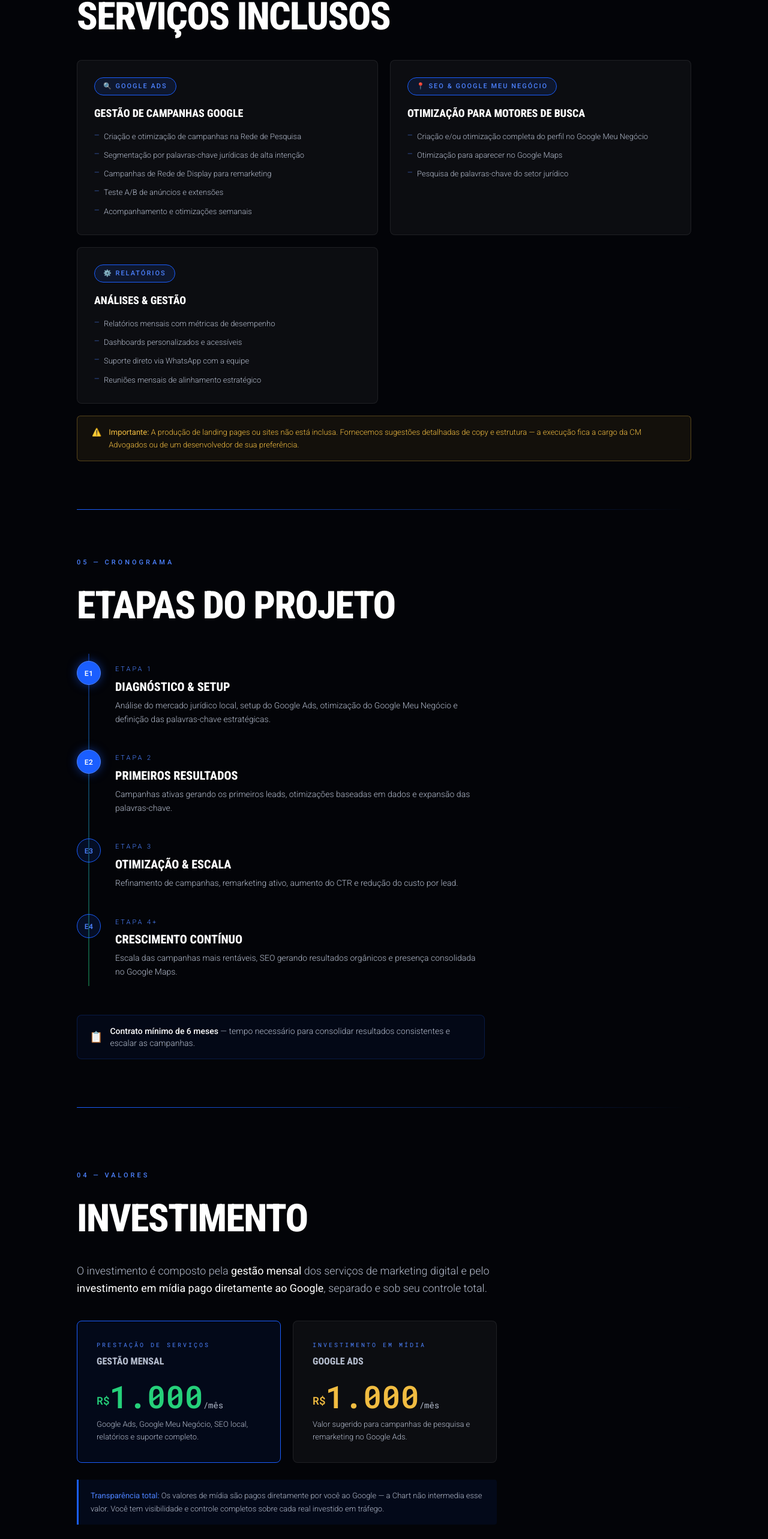
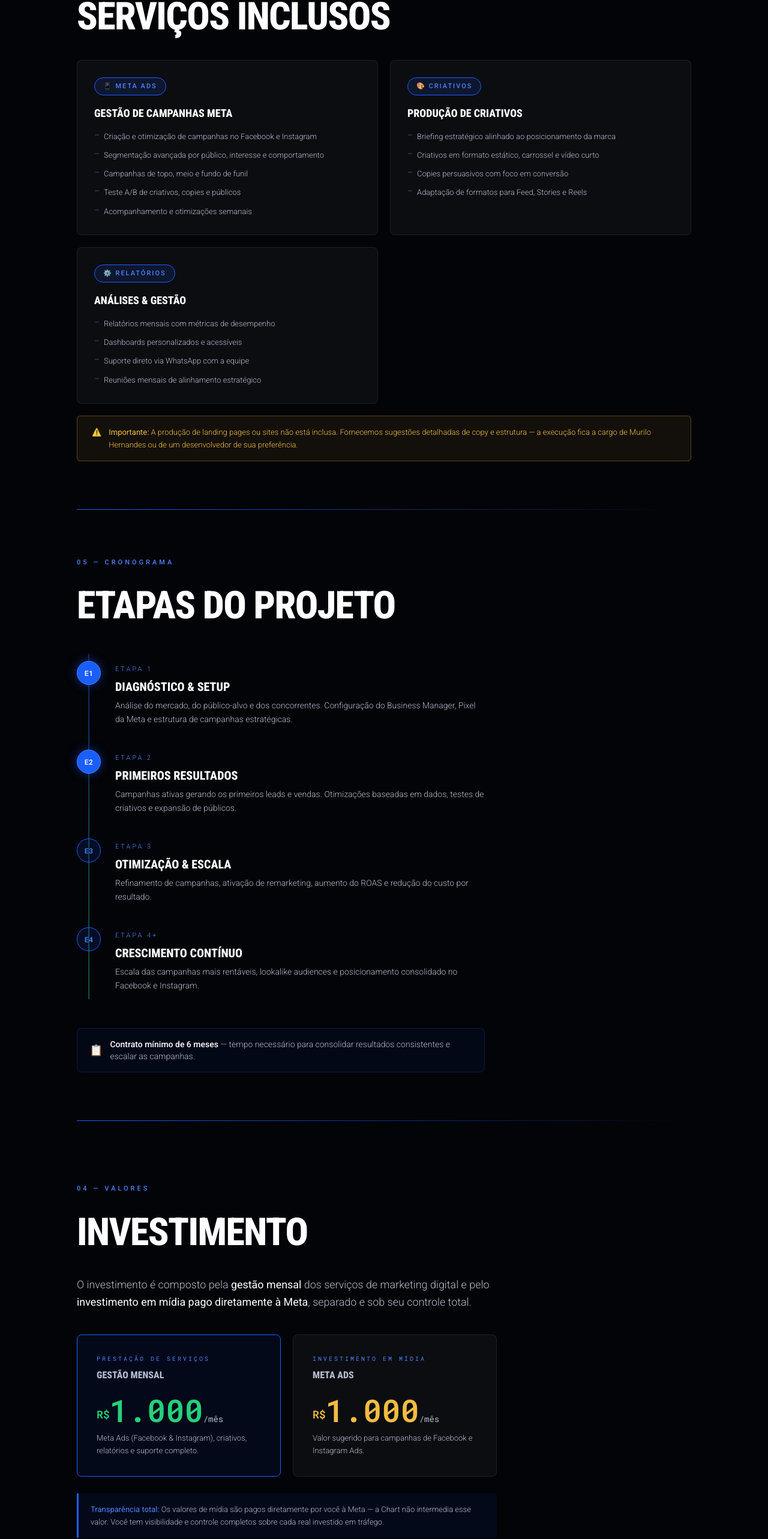
Before and after one commit to chartdigital/proposta-meta-ads, a React (Vite) app: page / in a window 1280 px wide. Shown: the part 2536-5102 px from the top of the page at 60% size. Built offline with nearby package versions, Linux system fonts and the light colour scheme; the HTML template or start-up script is replaced by a standard one.

Commit message:
Changes
Co-authored-by: chartdigital <264038008+chartdigital@users.noreply.github.com>

```diff
--- a/index.html
+++ b/index.html
@@ -4,8 +4,8 @@
     <meta charset="UTF-8" />
     <meta name="viewport" content="width=device-width, initial-scale=1.0" />
     <!-- TODO: Set the document title to the name of your application -->
-    <title>Chart Solutions</title>
-    <meta name="description" content="Proposta personalizada">
+    <title>Proposta Meta Ads — Murilo Hernandes | Chart</title>
+    <meta name="description" content="Proposta de Meta Ads para Murilo Hernandes — Chart Agência">
     <meta name="author" content="Lovable" />
 
     <!-- TODO: Update og:title to match your application name -->
@@ -17,10 +17,10 @@
     <meta name="twitter:card" content="summary_large_image" />
     <meta name="twitter:site" content="@Lovable" />
     <meta name="twitter:image" content="https://storage.googleapis.com/gpt-engineer-file-uploads/zD5tx9gJpbaED7gp4FVhectM91v1/social-images/social-1776109574979-Prancheta_18.webp">
-    <meta property="og:title" content="Chart Solutions">
-  <meta name="twitter:title" content="Chart Solutions">
-  <meta property="og:description" content="Proposta personalizada">
-  <meta name="twitter:description" content="Proposta personalizada">
+    <meta property="og:title" content="Proposta Meta Ads — Murilo Hernandes | Chart">
+  <meta name="twitter:title" content="Proposta Meta Ads — Murilo Hernandes | Chart">
+  <meta property="og:description" content="Proposta de Meta Ads para Murilo Hernandes — Chart Agência">
+  <meta name="twitter:description" content="Proposta de Meta Ads para Murilo Hernandes — Chart Agência">
 </head>
 
   <body>
--- a/src/components/proposal/ClosingSection.tsx
+++ b/src/components/proposal/ClosingSection.tsx
@@ -5,13 +5,13 @@ const ClosingSection = () => (
     </p>
     <span className="text-4xl animate-fade-up max-md:text-3xl">🚀</span>
     <h2 className="font-condensed text-[clamp(24px,6vw,80px)] font-extrabold uppercase tracking-tighter leading-none animate-fade-up max-md:text-[clamp(26px,9vw,48px)]">
-      A <span className="text-primary-light">CM Advogados</span>
+      <span className="text-primary-light">Murilo Hernandes</span>
       <br />
-      no topo do Google
+      dominando o Meta
     </h2>
     <p className="text-[clamp(14px,1.5vw,18px)] text-muted-foreground max-w-[520px] leading-relaxed animate-fade-up max-md:text-[14px]">
-      Estamos prontos para posicionar seu escritório como referência na região. Vamos transformar buscas em clientes
-      reais.
+      Estamos prontos para posicionar sua marca como referência no Facebook e Instagram. Vamos transformar
+      audiência em clientes reais.
     </p>
     <a
       href="https://wa.me/5537999388448"
--- a/src/components/proposal/InvestmentSection.tsx
+++ b/src/components/proposal/InvestmentSection.tsx
@@ -10,7 +10,7 @@ const InvestmentSection = () => (
     <p className="text-[clamp(15px,1.4vw,18px)] text-muted-foreground leading-relaxed max-w-[720px] mb-10 animate-fade-up max-md:text-[14px] max-md:mb-6">
       O investimento é composto pela <strong className="text-foreground">gestão mensal</strong> dos serviços de
       marketing digital e pelo{" "}
-      <strong className="text-foreground">investimento em mídia pago diretamente ao Google</strong>, separado e
+      <strong className="text-foreground">investimento em mídia pago diretamente à Meta</strong>, separado e
       sob seu controle total.
     </p>
 
@@ -29,7 +29,7 @@ const InvestmentSection = () => (
           <span className="text-sm text-muted-foreground font-normal">/mês</span>
         </div>
         <div className="text-[13px] text-muted-foreground leading-relaxed mt-2.5 max-md:text-[12px]">
-          Google Ads, Google Meu Negócio, SEO local, relatórios e suporte completo.
+          Meta Ads (Facebook & Instagram), criativos, relatórios e suporte completo.
         </div>
       </div>
 
@@ -39,7 +39,7 @@ const InvestmentSection = () => (
           Investimento em Mídia
         </div>
         <div className="font-condensed text-base font-extrabold uppercase text-muted-foreground mb-5 max-md:mb-3 max-md:text-sm">
-          Google Ads
+          Meta Ads
         </div>
         <div className="font-mono font-bold leading-none mb-2">
           <span className="text-lg text-gold align-super max-md:text-base">R$</span>
@@ -47,14 +47,14 @@ const InvestmentSection = () => (
           <span className="text-sm text-muted-foreground font-normal">/mês</span>
         </div>
         <div className="text-[13px] text-muted-foreground leading-relaxed mt-2.5 max-md:text-[12px]">
-          Valor sugerido para campanhas de pesquisa e remarketing no Google Ads.
+          Valor sugerido para campanhas de Facebook e Instagram Ads.
         </div>
       </div>
     </div>
 
     <div className="bg-primary/[0.07] border-l-[3px] border-primary rounded-r px-5 py-4 text-[13px] text-muted-foreground leading-relaxed mt-7 max-w-[700px] animate-fade-up max-md:px-4 max-md:py-3 max-md:text-[12px] max-md:mt-4">
       <strong className="text-primary-light">Transparência total:</strong> Os valores de mídia são pagos
-      diretamente por você ao Google — a Chart não intermedia esse valor. Você tem visibilidade e controle
+      diretamente por você à Meta — a Chart não intermedia esse valor. Você tem visibilidade e controle
       completos sobre cada real investido em tráfego.
     </div>
   </section>
--- a/src/components/proposal/ServicesSection.tsx
+++ b/src/components/proposal/ServicesSection.tsx
@@ -1,22 +1,23 @@
 const services = [
   {
-    tag: "🔍 Google Ads",
-    title: "Gestão de Campanhas Google",
+    tag: "📱 Meta Ads",
+    title: "Gestão de Campanhas Meta",
     items: [
-      "Criação e otimização de campanhas na Rede de Pesquisa",
-      "Segmentação por palavras-chave jurídicas de alta intenção",
-      "Campanhas de Rede de Display para remarketing",
-      "Teste A/B de anúncios e extensões",
+      "Criação e otimização de campanhas no Facebook e Instagram",
+      "Segmentação avançada por público, interesse e comportamento",
+      "Campanhas de topo, meio e fundo de funil",
+      "Teste A/B de criativos, copies e públicos",
       "Acompanhamento e otimizações semanais",
     ],
   },
   {
-    tag: "📍 SEO & Google Meu Negócio",
-    title: "Otimização para Motores de Busca",
+    tag: "🎨 Criativos",
+    title: "Produção de Criativos",
     items: [
-      "Criação e/ou otimização completa do perfil no Google Meu Negócio",
-      "Otimização para aparecer no Google Maps",
-      "Pesquisa de palavras-chave do setor jurídico",
+      "Briefing estratégico alinhado ao posicionamento da marca",
+      "Criativos em formato estático, carrossel e vídeo curto",
+      "Copies persuasivos com foco em conversão",
+      "Adaptação de formatos para Feed, Stories e Reels",
     ],
   },
   {
@@ -65,7 +66,7 @@ const ServicesSection = () => (
       <span>⚠️</span>
       <span>
         <strong className="text-gold">Importante:</strong> A produção de landing pages ou sites não está inclusa.
-        Fornecemos sugestões detalhadas de copy e estrutura — a execução fica a cargo da CM Advogados ou de um
+        Fornecemos sugestões detalhadas de copy e estrutura — a execução fica a cargo de Murilo Hernandes ou de um
         desenvolvedor de sua preferência.
       </span>
     </div>
--- a/src/components/proposal/TimelineSection.tsx
+++ b/src/components/proposal/TimelineSection.tsx
@@ -4,28 +4,28 @@ const timeline = [
     active: true,
     month: "Etapa 1",
     title: "Diagnóstico & Setup",
-    desc: "Análise do mercado jurídico local, setup do Google Ads, otimização do Google Meu Negócio e definição das palavras-chave estratégicas.",
+    desc: "Análise do mercado, do público-alvo e dos concorrentes. Configuração do Business Manager, Pixel da Meta e estrutura de campanhas estratégicas.",
   },
   {
     id: "E2",
     active: true,
     month: "Etapa 2",
     title: "Primeiros Resultados",
-    desc: "Campanhas ativas gerando os primeiros leads, otimizações baseadas em dados e expansão das palavras-chave.",
+    desc: "Campanhas ativas gerando os primeiros leads e vendas. Otimizações baseadas em dados, testes de criativos e expansão de públicos.",
   },
   {
     id: "E3",
     active: false,
     month: "Etapa 3",
     title: "Otimização & Escala",
-    desc: "Refinamento de campanhas, remarketing ativo, aumento do CTR e redução do custo por lead.",
+    desc: "Refinamento de campanhas, ativação de remarketing, aumento do ROAS e redução do custo por resultado.",
   },
   {
     id: "E4",
     active: false,
     month: "Etapa 4+",
     title: "Crescimento Contínuo",
-    desc: "Escala das campanhas mais rentáveis, SEO gerando resultados orgânicos e presença consolidada no Google Maps.",
+    desc: "Escala das campanhas mais rentáveis, lookalike audiences e posicionamento consolidado no Facebook e Instagram.",
   },
 ];
 
--- a/src/pages/Index.tsx
+++ b/src/pages/Index.tsx
@@ -29,7 +29,7 @@ const Index = () => (
     <ClosingSection />
     <footer className="relative z-[1] border-t border-foreground/[0.08] px-[10vw] py-5 flex justify-between items-center text-xs text-muted-foreground tracking-wider flex-wrap gap-2 max-md:px-6 max-md:flex-col max-md:items-start max-md:gap-1 max-md:text-[10px] max-md:py-4">
       <span>© 2026 Agência Chart · Todos os direitos reservados</span>
-      <span>Proposta exclusiva para CM Advogados</span>
+      <span>Proposta exclusiva para Murilo Hernandes</span>
     </footer>
   </>
 );
```
